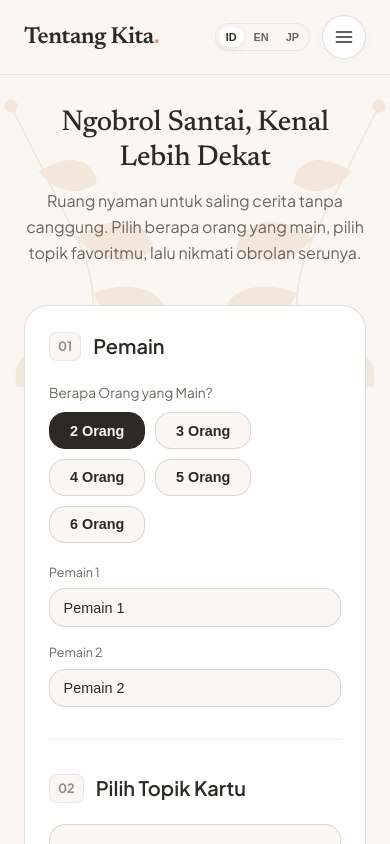
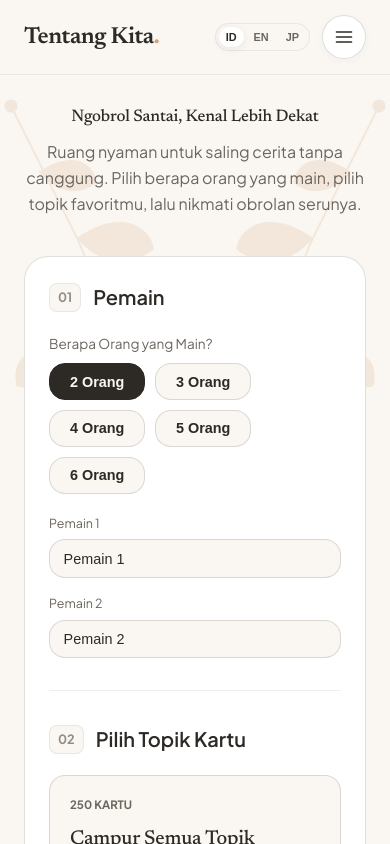
Before and after one commit to MyusiZ3/AboutUs, a Vue app: page / in a window 390 px wide. Shown: the top 844 px of the page. Built offline with nearby package versions, Linux system fonts and the light colour scheme.

Commit message:
style: enforce single-line setup title on mobile viewports
Enforce single-line typography for setup header on mobile viewports using fluid responsive font clamp and white-space nowrap.

```diff
--- a/src/components/GameSetup.vue
+++ b/src/components/GameSetup.vue
@@ -524,10 +524,18 @@ function handleStart() {
     padding: 1.5rem;
   }
   .setup-title {
-    font-size: 1.8rem;
+    font-size: clamp(1.05rem, 4.7vw, 1.6rem);
+    white-space: nowrap;
   }
   .editions-grid {
     grid-template-columns: 1fr;
   }
 }
+
+@media (max-width: 400px) {
+  .setup-title {
+    font-size: clamp(0.9rem, 4.3vw, 1.25rem);
+    white-space: nowrap;
+  }
+}
 </style>
```
